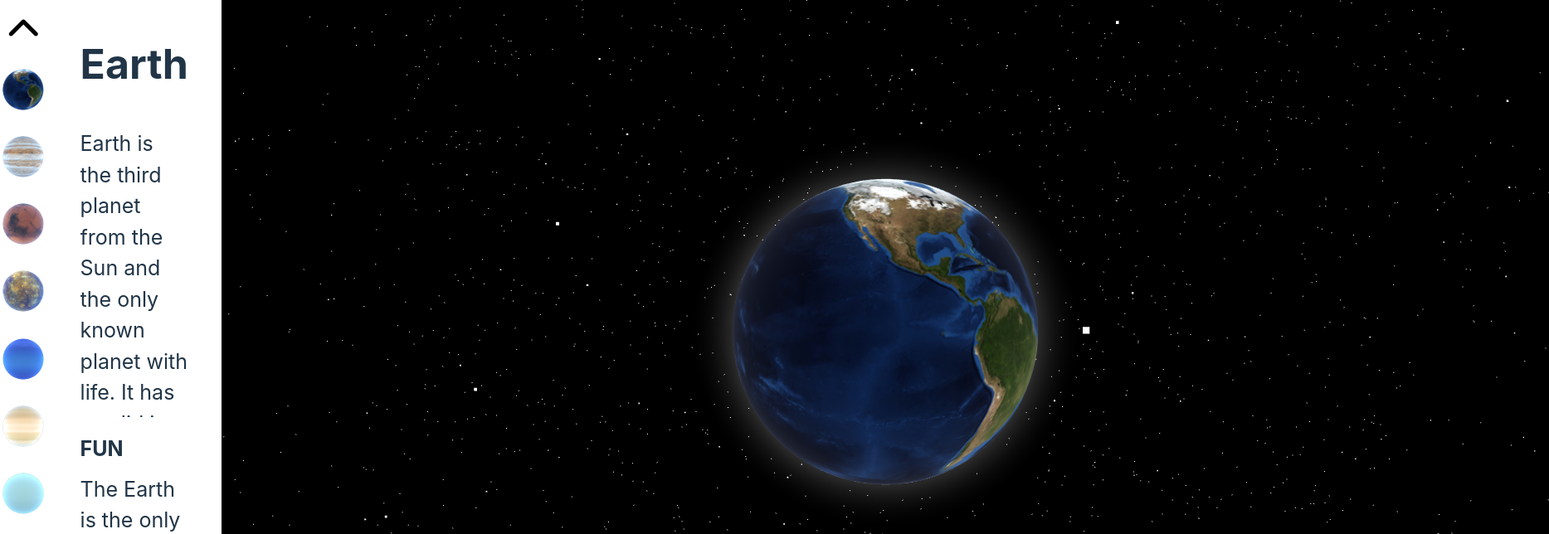
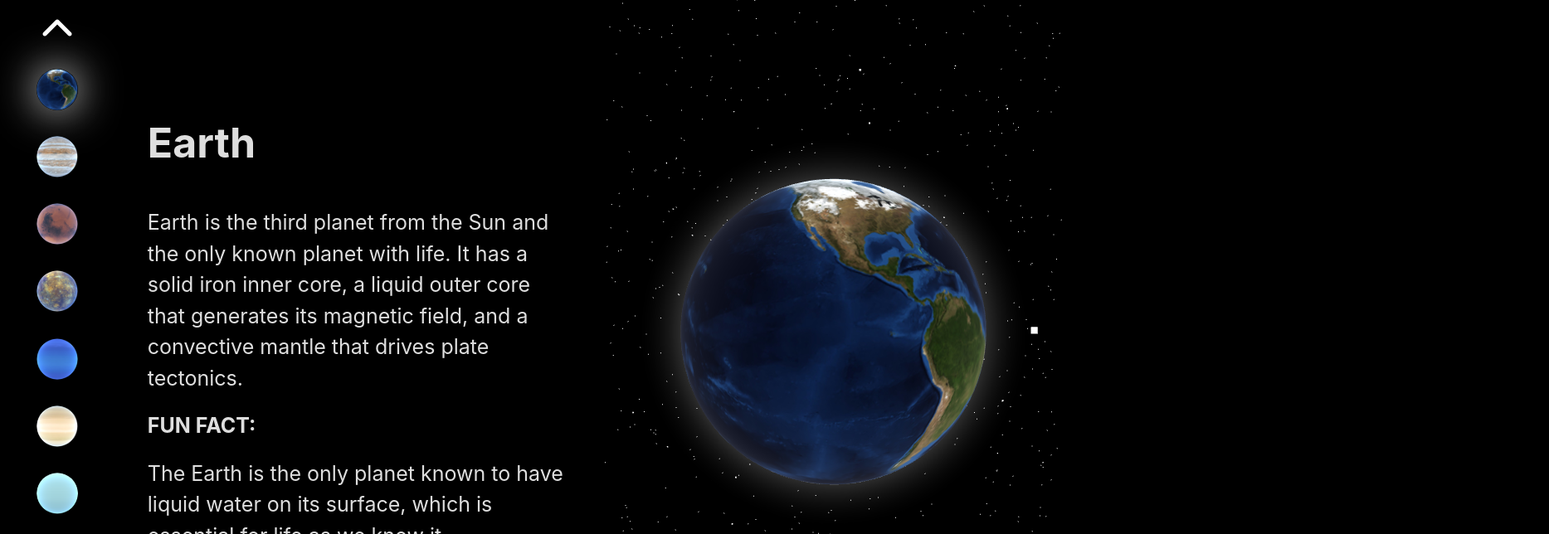
Before and after one commit to KreutzerCode/astro-adventure, a Svelte app: page / in a window 1280 px wide. Shown: the top 644 px of the page at 83% size, 1867 px wide, since content can reach past the window. Built offline with nearby package versions, Linux system fonts and the light colour scheme.

Commit message:
[TASK] drops light theme and fixes arrows in chrome

```diff
--- a/src/App.svelte
+++ b/src/App.svelte
@@ -336,6 +336,7 @@
         font-size: 40px;
         cursor: pointer;
         background-color: transparent;
+        color: white;
       }
 
       ul {
@@ -421,8 +422,8 @@
     }
 
     .planet-preview {
-      display: flex;
       flex: 4;
+      overflow: hidden;
     }
   }
 </style>
--- a/src/app.css
+++ b/src/app.css
@@ -26,16 +26,3 @@
   width: 100%;
   height: 100vh;
 }
-
-@media (prefers-color-scheme: light) {
-  :root {
-    color: #213547;
-    background-color: #ffffff;
-  }
-  a:hover {
-    color: #747bff;
-  }
-  button {
-    background-color: #f9f9f9;
-  }
-}
```
Also changed, not shown: 1 other file (tests, documents, lock files or other folders).
